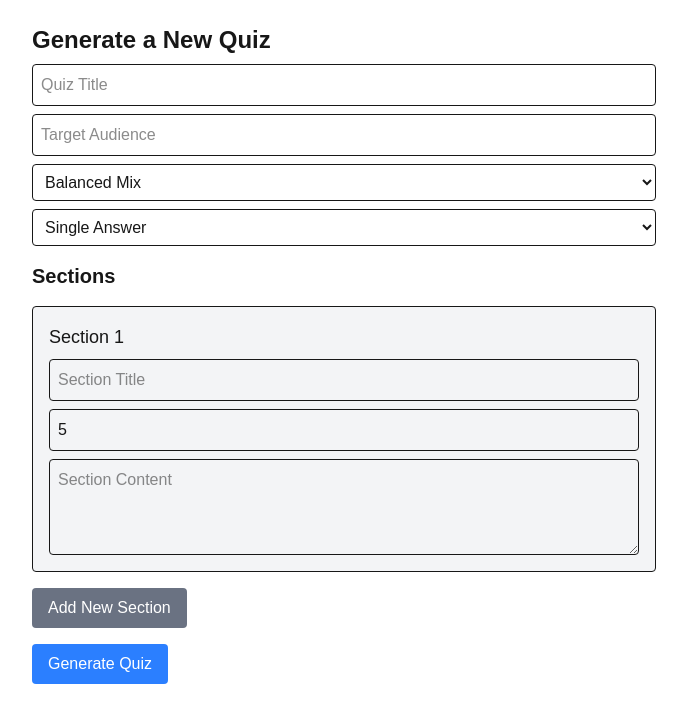
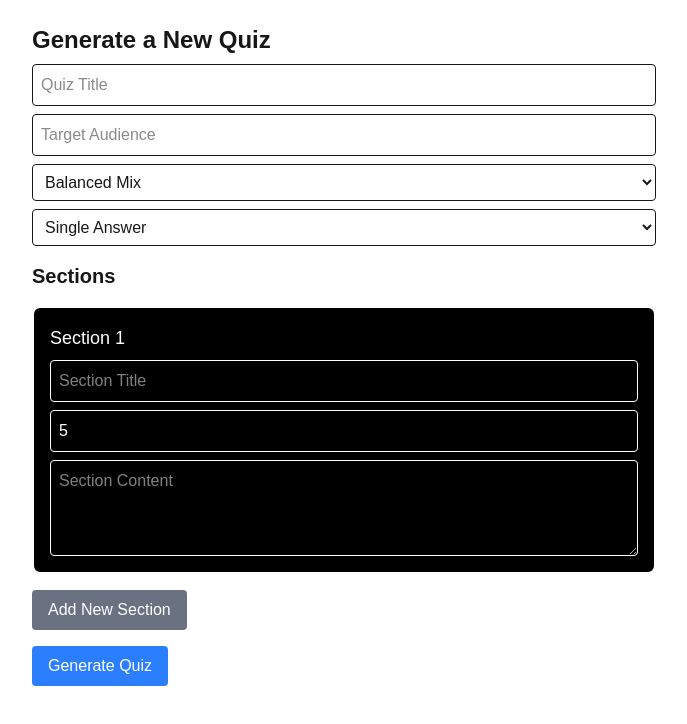
Before and after one commit to joshdyck-bluedrop/assessment-generator-hackathon2025-t4, a Next.js app: page /quiz-generator in a window 1280 px wide. Shown: the top 724 px of the page, without its empty margins (296-983 px from the left). Built offline with nearby package versions, Linux system fonts and the light colour scheme.

Commit message:
fix colours

```diff
--- a/app/quiz-generator/page.tsx
+++ b/app/quiz-generator/page.tsx
@@ -113,7 +113,10 @@ export default function QuizGeneratorPage() {
 			<div className="mt-4">
 				<h2 className="text-xl font-semibold">Sections</h2>
 				{quiz.courseSections.map((section, index) => (
-					<div key={index} className="mt-4 p-4 border rounded bg-gray-100">
+					<div
+						key={index}
+						className="mt-4 p-4 border-2 border-white rounded-lg bg-black text-white"
+					>
 						<h3 className="text-lg font-medium">Section {index + 1}</h3>
 
 						{/* Section Title */}
```
